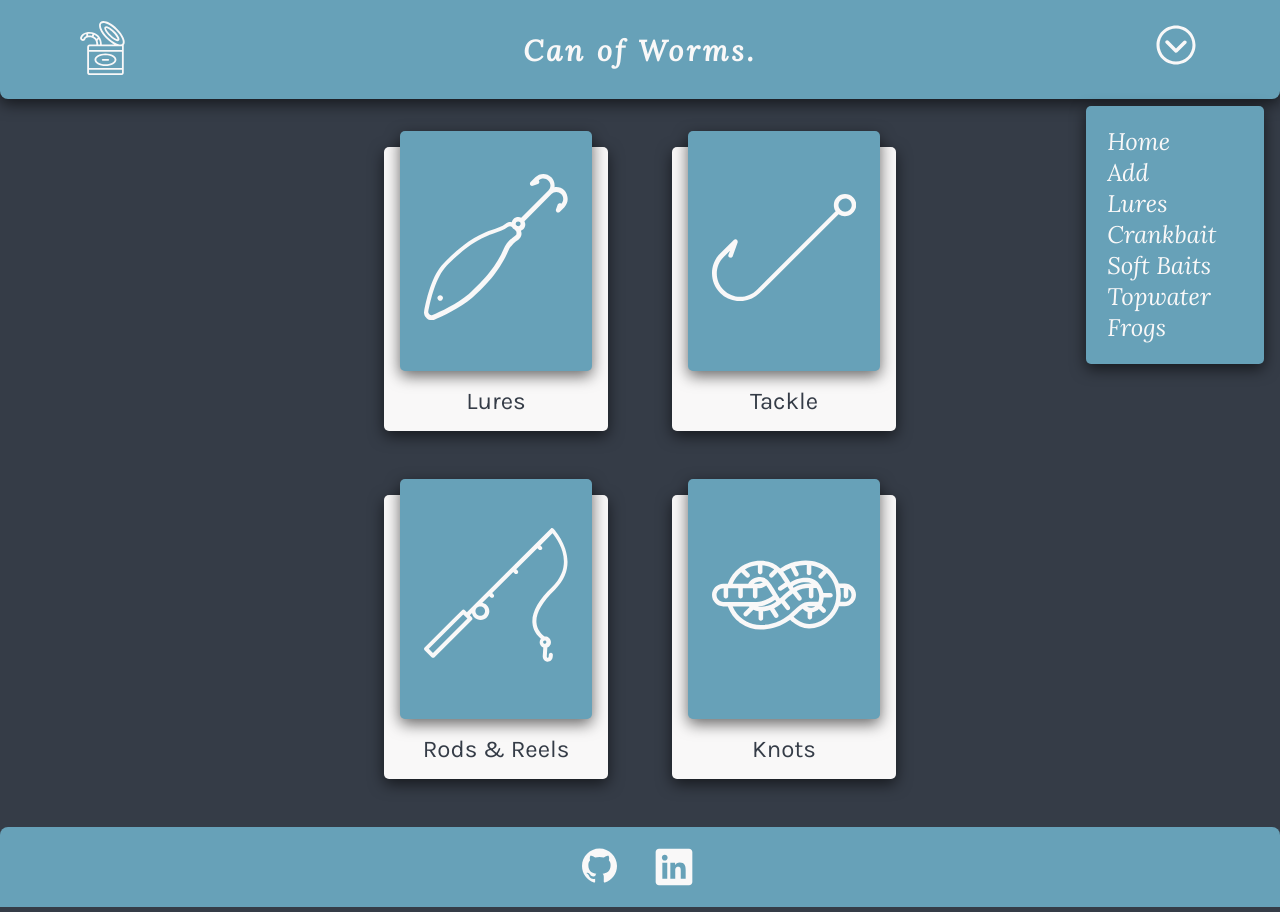
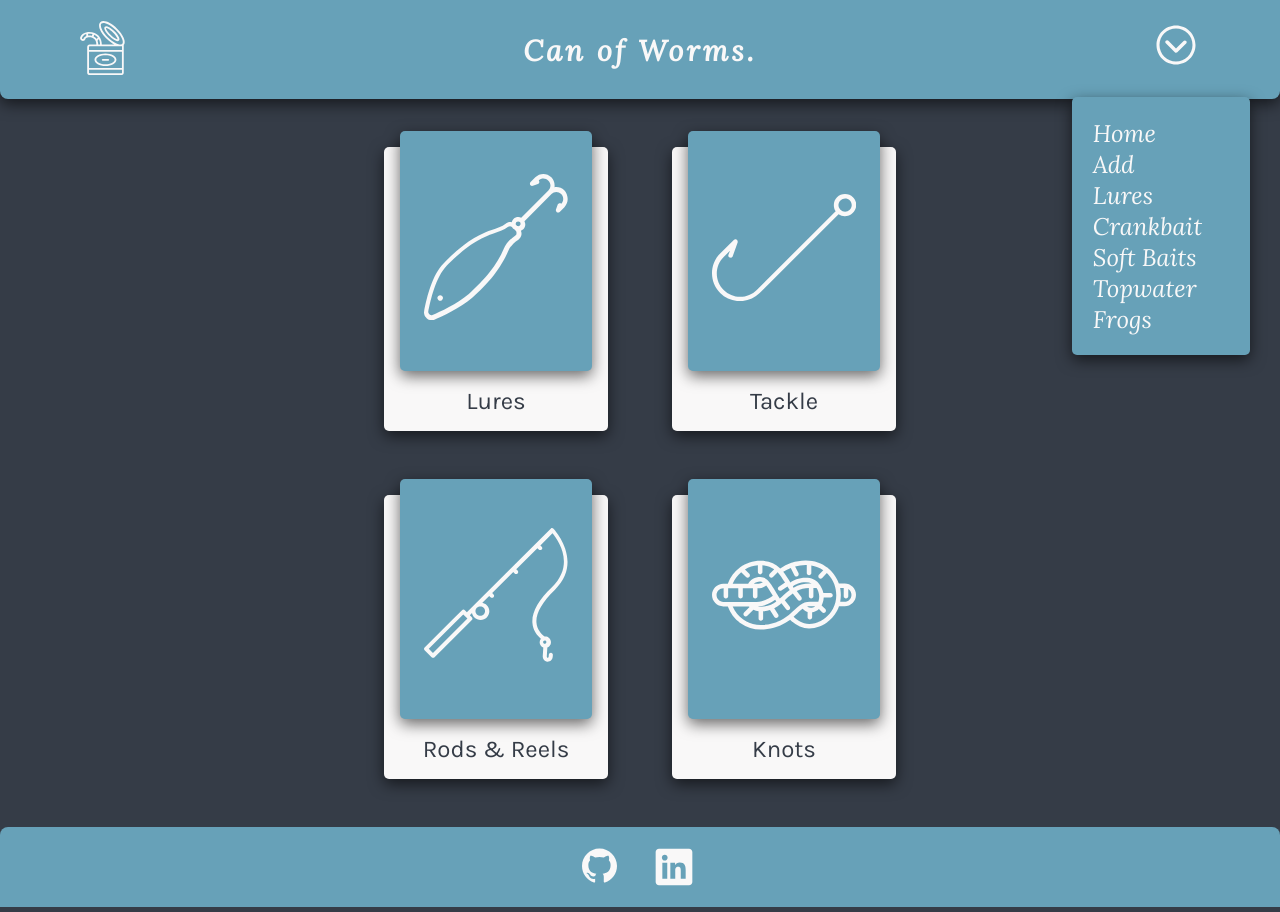
Before and after one commit to JustinLepine/capstone-can-of-worms, a React (Create React App) app: page / in a window 1280 px wide. Both pictures are taken after a click on the element 1176 px from the left and 36 px from the top of the page. Built offline with nearby package versions, Linux system fonts and the light colour scheme.

Commit message:
added motion to dropdown

```diff
--- a/src/components/Dropdown/Dropdown.js
+++ b/src/components/Dropdown/Dropdown.js
@@ -1,24 +1,29 @@
 import React from "react";
 import DropdownLinks from './DropdownLinks'
+import { motion } from "framer-motion";
 import { Link } from "react-router-dom";
 import "./Dropdown.scss";
 
 function Dropdown() {
 
   return (
-    <div>
-        <ul className="dropdown">
+    <motion.div className="dropdown"
+    initial={{opacity: 0, translateY:'-100%'}}
+    animate={{opacity: 1, translateY: '-0%'}}
+    exit={{opacity: 0, translateY:'-100%' }}
+    >
+        <ul className="dropdown__list">
             {DropdownLinks.map((item, index) => {
                 return (
-                    <li key={index}>
-                        <Link className={item.linkName} to={item.path}>
+                    <li className='dropdown__link' key={index}>
+                        <Link to={item.path}>
                             {item.title}
                         </Link>
                     </li>
                 )
             })}
         </ul>
-    </div>
+    </motion.div>
   )
 }
 
--- a/src/components/Dropdown/Dropdown.scss
+++ b/src/components/Dropdown/Dropdown.scss
@@ -1,19 +1,27 @@
 @use "../../styles/colors" as *;
 
 .dropdown {
+    position: absolute;
+    display: flex;
+    flex-direction: column;
+
+    &__list {
+        margin-left: -5rem;
         width: 8.5rem;
-    position: absolute;
-    top: 5.1rem;
-    right: 1rem;
-    list-style: none;
-    text-align: start;
         background-color: white;
-    font-size: 1.5rem;
         padding: 1.3rem;
         border-radius: 5px;
         background-color: $main;
         box-shadow: 0px 5px 15px $card-shadow;
         z-index: 1000;
+        font-size: 1.5rem;
+        list-style: none;
+        text-align: start;
+    }
+
+    &__link {
+        position: relative;
+    }
 
     & a {
         color: $light-shades;
--- a/src/components/Dropdown/DropdownLinks.js
+++ b/src/components/Dropdown/DropdownLinks.js
@@ -1,23 +1,19 @@
 const DropdownLinks = [
     {
         title: 'Home',
-        path: '/',
-        linkName: 'dropdown-link'
+        path: '/'
     },
     {
         title: 'Add',
-        path: '/add',
-        linkName: 'dropdown-link'
+        path: '/add'
     },
     {
         title: 'Lures',
-        path: '/lures',
-        linkName: 'dropdown-link'
+        path: '/lures'
     },
     {
         title: 'Crankbait',
-        path: '/crankbait',
-        linkName: 'dropdown-link'
+        path: '/crankbait'
     },
     {
         title: 'Soft Baits',
@@ -26,13 +22,11 @@ const DropdownLinks = [
     },
     {
         title: 'Topwater',
-        path: '/topwater',
-        linkName: 'dropdown-link'
+        path: '/topwater'
     },
     {
         title: 'Frogs',
-        path: '/frog',
-        linkName: 'dropdown-link'
+        path: '/frog'
     }
 ]
 
--- a/src/components/Nav/Nav.scss
+++ b/src/components/Nav/Nav.scss
@@ -64,6 +64,13 @@ a {
     }
 
     &__drop {
+        transition: 0.4s;
+        right: 1rem;
         height: 3rem;
+        // position: absolute;
+
+        @include tablet {
+            right: 3rem;
+        }
     }
 }
```
Lines whose indentation alone changed are shown as unchanged.
